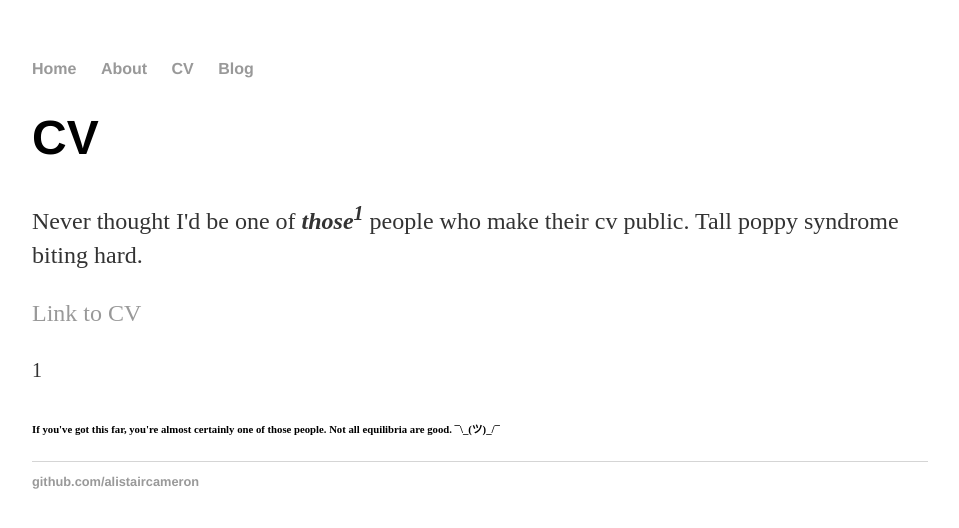
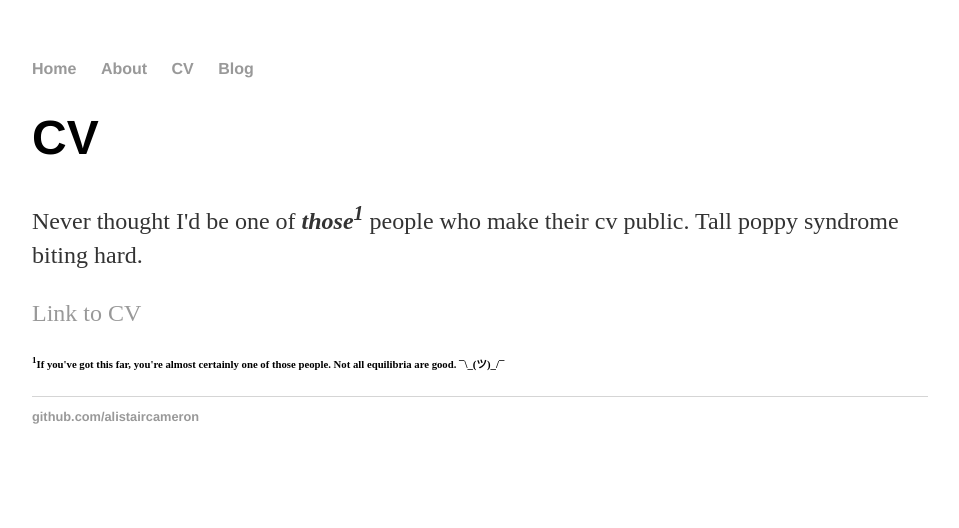
Before and after one commit to alistaircameron/alistaircameron.github.io, a Jekyll site: the page built from cv/index.html, in a window 1280 px wide. Shown: the top 528 px of the page, without its empty margins (160-1119 px from the left). Built offline with Jekyll 4.4.1, drawn with Linux system fonts in a browser that asks for light colours.

```diff
--- a/cv/index.html
+++ b/cv/index.html
@@ -13,7 +13,7 @@ title: CV
 
 
 
-        <p><sup>1</sup><h6>If you've got this far, you're almost certainly one of those people. Not all equilibria are good. ¯\_(ツ)_/¯</h6></p>
+        <p><h6><sup>1</sup>If you've got this far, you're almost certainly one of those people. Not all equilibria are good. ¯\_(ツ)_/¯</h6></p>
 
 
     		</div><!-- /.blurb -->
```
